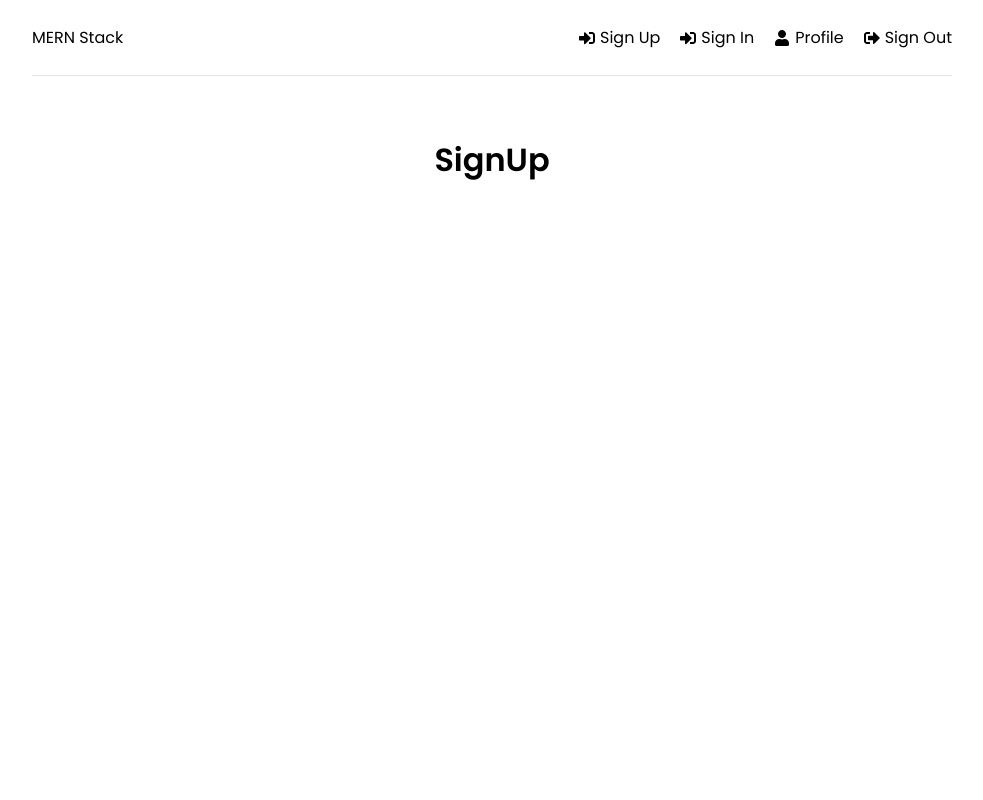
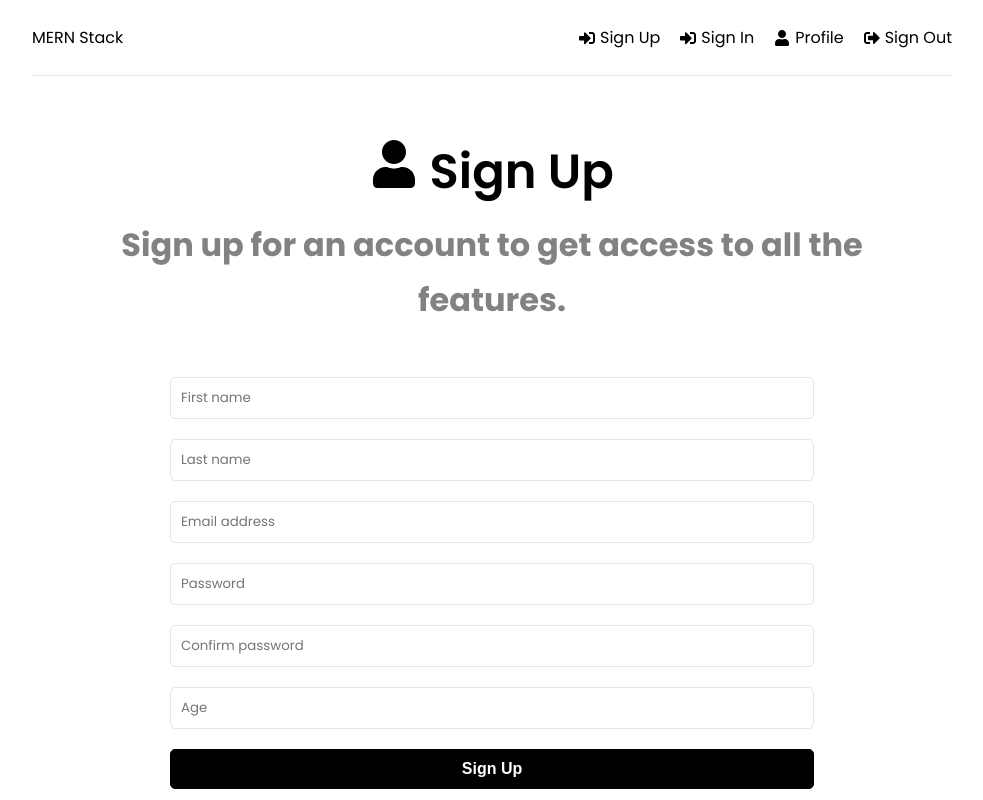
Before and after one commit to WeslenLakins/ai-application-assistant-v2-beta, a React (Create React App) app in the folder frontend/: page /sign-up in a window 1280 px wide. Shown: the whole page, without its empty margins (148-1131 px from the left). Built offline with nearby package versions, Linux system fonts and the light colour scheme.

Commit message:
Added Home, SignUp, SignIn UI

```diff
--- a/frontend/src/App.js
+++ b/frontend/src/App.js
@@ -1,4 +1,6 @@
 import { BrowserRouter as Router, Routes, Route } from 'react-router-dom';
+import { ToastContainer } from 'react-toastify';
+import 'react-toastify/dist/ReactToastify.css';
 import Header from './components/Header';
 import Home from './pages/Home';
 import SignUp from './pages/SignUp';
@@ -17,6 +19,7 @@
           </Routes>
         </div>
       </Router>
+      <ToastContainer />
     </>
   );
 }
--- a/frontend/src/pages/Home.jsx
+++ b/frontend/src/pages/Home.jsx
@@ -1,8 +1,24 @@
+import { Link } from 'react-router-dom';
+import { FaQuestionCircle, FaTicketAlt } from 'react-icons/fa';
+
 function Home() {
   return (
-    <div>
-      <h1>Home</h1>
-    </div>
+    <>
+      <section className='heading'>
+        <h1>Welcome to MERN Stack</h1>
+        <p>
+          Sign up for an account to get access to all the features, or sign in
+          to your account to get access to all the features.
+        </p>
+      </section>
+
+      <Link to='/new-ticket' className='btn btn-reverse btn-block'>
+        <FaTicketAlt /> New Ticket
+      </Link>
+      <Link to='/tickets' className='btn btn-block'>
+        <FaQuestionCircle /> View Tickets
+      </Link>
+    </>
   );
 }
 
--- a/frontend/src/pages/SignIn.jsx
+++ b/frontend/src/pages/SignIn.jsx
@@ -1,8 +1,70 @@
+import { useState } from 'react';
+import { toast } from 'react-toastify';
+import { FaUser } from 'react-icons/fa';
+
 function SignIn() {
+  const [formData, setFormData] = useState({
+    email: '',
+    password: '',
+  });
+
+  const { email, password } = formData;
+
+  const onChange = (e) => {
+    setFormData((prevState) => ({
+      ...prevState,
+      [e.target.name]: e.target.value,
+    }));
+  };
+
+  const onSubmit = async (e) => {
+    e.preventDefault();
+    console.log(formData);
+  };
+
   return (
-    <div>
-      <h1>SignIn</h1>
-    </div>
+    <>
+      <section className='heading'>
+        <h1>
+          <FaUser /> Sign In
+        </h1>
+        <p>Sign in to your account to get access to all the features.</p>
+      </section>
+
+      <section className='form'>
+        <form onSubmit={onSubmit}>
+          <div className='form-group'>
+            <input
+              type='email'
+              className='form-control'
+              id='email'
+              value={email}
+              onChange={onChange}
+              placeholder='Email'
+              name='email'
+              required
+            />
+          </div>
+          <div className='form-group'>
+            <input
+              type='password'
+              className='form-control'
+              id='password'
+              value={password}
+              onChange={onChange}
+              placeholder='Password'
+              name='password'
+              required
+            />
+          </div>
+          <div className='form-group'>
+            <button type='submit' className='btn btn-block'>
+              Sign In
+            </button>
+          </div>
+        </form>
+      </section>
+    </>
   );
 }
 
--- a/frontend/src/pages/SignUp.jsx
+++ b/frontend/src/pages/SignUp.jsx
@@ -1,8 +1,126 @@
+import { useState } from 'react';
+import { toast } from 'react-toastify';
+import { FaUser } from 'react-icons/fa';
+
 function SignUp() {
+  const [formData, setFormData] = useState({
+    firstName: '',
+    lastName: '',
+    email: '',
+    password: '',
+    passwordConfirm: '',
+    age: '',
+  });
+
+  const { firstName, lastName, email, password, passwordConfirm, age } =
+    formData;
+
+  const onChange = (e) => {
+    setFormData((prevState) => ({
+      ...prevState,
+      [e.target.name]: e.target.value,
+    }));
+  };
+
+  const onSubmit = async (e) => {
+    e.preventDefault();
+
+    if (password !== passwordConfirm) {
+      toast.error('Passwords do not match');
+    }
+  };
+
   return (
-    <div>
-      <h1>SignUp</h1>
-    </div>
+    <>
+      <section className='heading'>
+        <h1>
+          <FaUser /> Sign Up
+        </h1>
+        <p>Sign up for an account to get access to all the features.</p>
+      </section>
+
+      <section className='form'>
+        <form onSubmit={onSubmit}>
+          <div className='form-group'>
+            <input
+              type='text'
+              className='form-control'
+              id='firstName'
+              value={firstName}
+              onChange={onChange}
+              placeholder='First name'
+              name='firstName'
+              required
+            />
+          </div>
+          <div className='form-group'>
+            <input
+              type='text'
+              className='form-control'
+              id='lastName'
+              value={lastName}
+              onChange={onChange}
+              placeholder='Last name'
+              name='lastName'
+              required
+            />
+          </div>
+          <div className='form-group'>
+            <input
+              type='email'
+              className='form-control'
+              id='email'
+              value={email}
+              onChange={onChange}
+              placeholder='Email address'
+              name='email'
+              required
+            />
+          </div>
+          <div className='form-group'>
+            <input
+              type='password'
+              className='form-control'
+              id='password'
+              value={password}
+              onChange={onChange}
+              placeholder='Password'
+              name='password'
+              required
+            />
+          </div>
+          <div className='form-group'>
+            <input
+              type='password'
+              className='form-control'
+              id='passwordConfirm'
+              value={passwordConfirm}
+              onChange={onChange}
+              placeholder='Confirm password'
+              name='passwordConfirm'
+              required
+            />
+          </div>
+          <div className='form-group'>
+            <input
+              type='number'
+              className='form-control'
+              id='age'
+              value={age}
+              onChange={onChange}
+              placeholder='Age'
+              name='age'
+              required
+            />
+          </div>
+          <div className='form-group'>
+            <button type='submit' className='btn btn-block'>
+              Sign Up
+            </button>
+          </div>
+        </form>
+      </section>
+    </>
   );
 }
 
```
